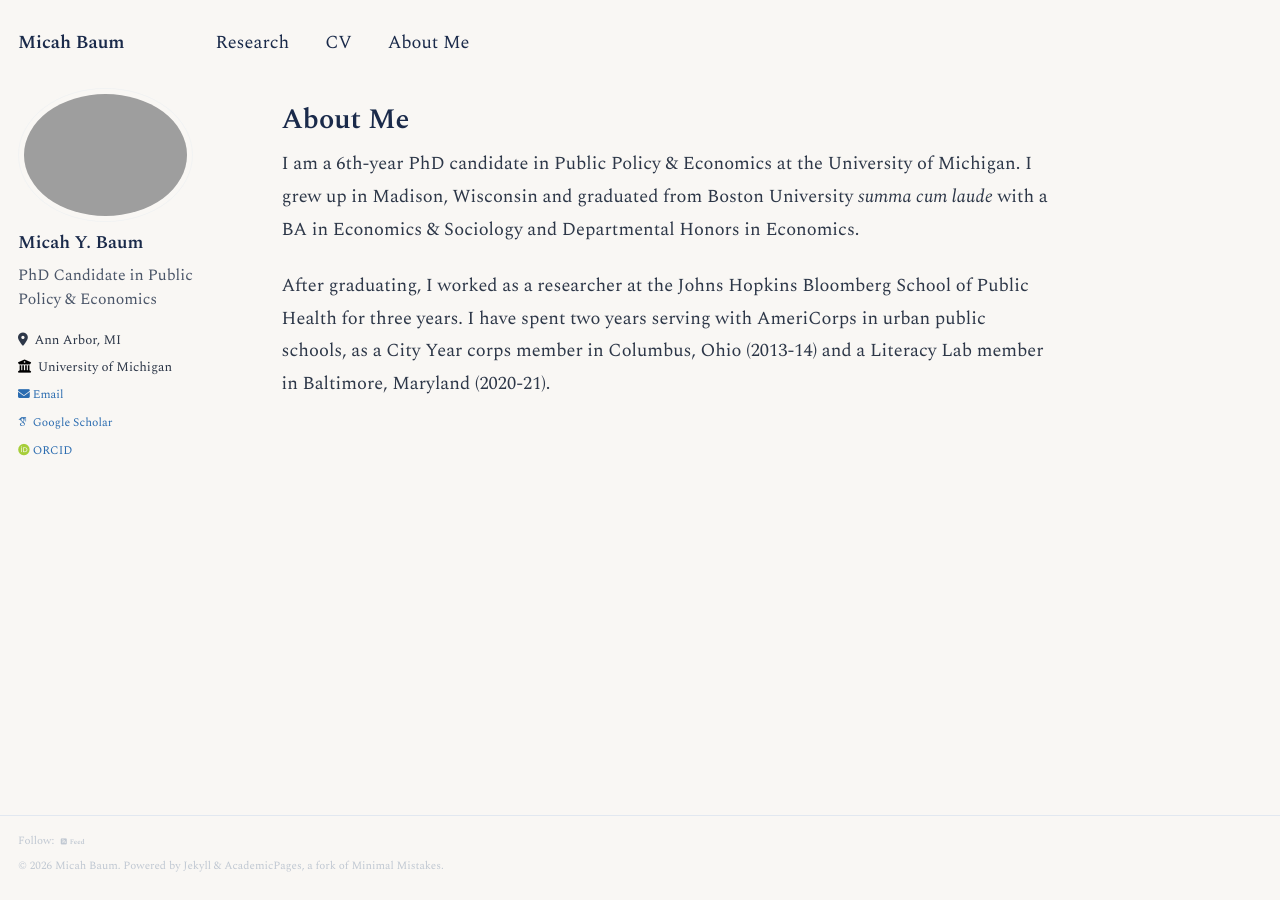
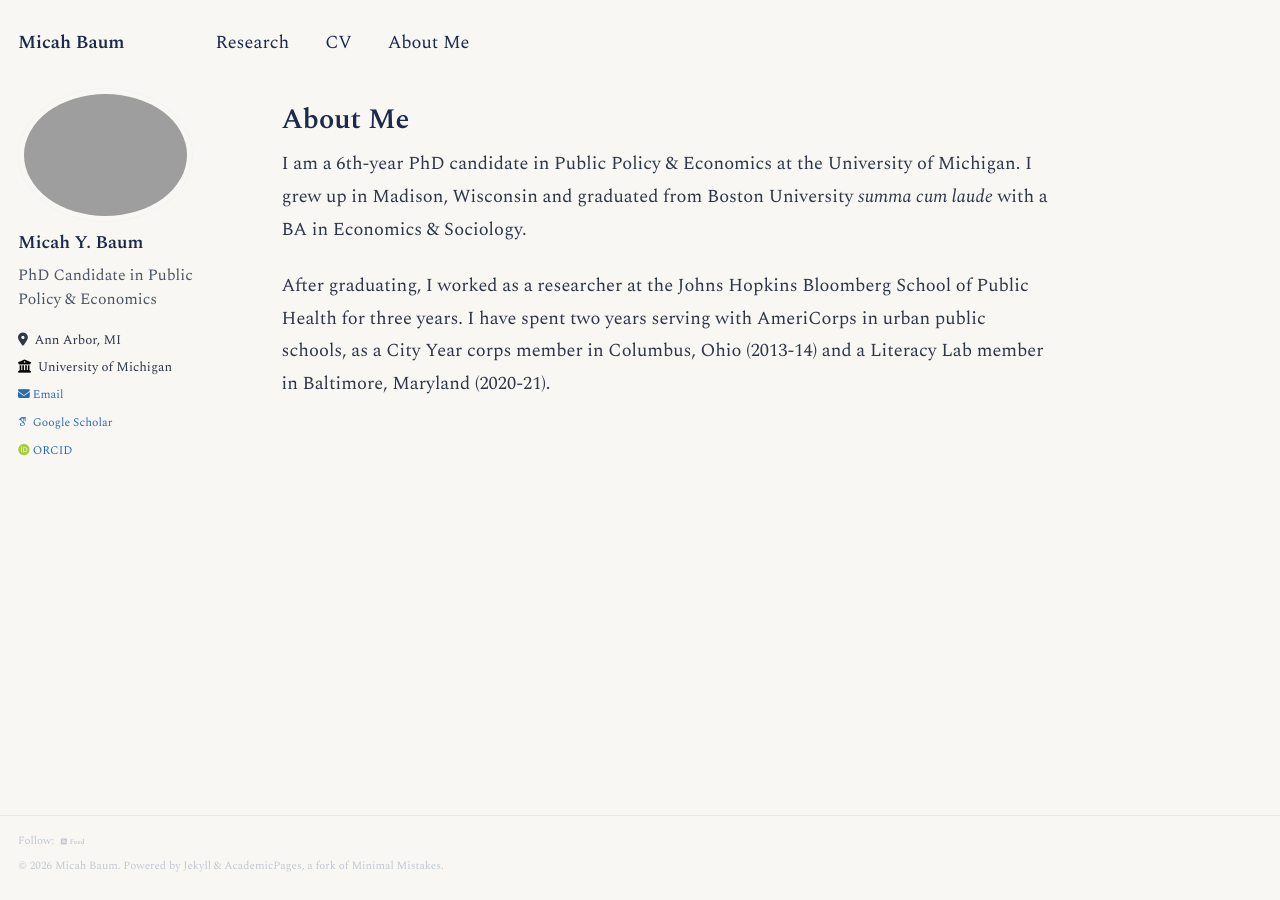
Before and after one commit to micah-baum/micah-baum.github.io, a Jekyll site: the page built from _pages/about-me.md, in a window 1280 px wide. Built offline with Jekyll 4.4.1, drawn with Linux system fonts in a browser that asks for light colours; some web fonts are replaced.

Commit message:
Update about-me.md

```diff
--- a/_pages/about-me.md
+++ b/_pages/about-me.md
@@ -7,6 +7,6 @@ redirect_from:
   - /about-me.html
 ---
 
-I am a 6th-year PhD candidate in Public Policy & Economics at the University of Michigan. I grew up in Madison, Wisconsin and graduated from Boston University _summa cum laude_ with a BA in Economics & Sociology and Departmental Honors in Economics.
+I am a 6th-year PhD candidate in Public Policy & Economics at the University of Michigan. I grew up in Madison, Wisconsin and graduated from Boston University _summa cum laude_ with a BA in Economics & Sociology.
 
 After graduating, I worked as a researcher at the Johns Hopkins Bloomberg School of Public Health for three years. I have spent two years serving with AmeriCorps in urban public schools, as a City Year corps member in Columbus, Ohio (2013-14) and a Literacy Lab member in Baltimore, Maryland (2020-21).
```
